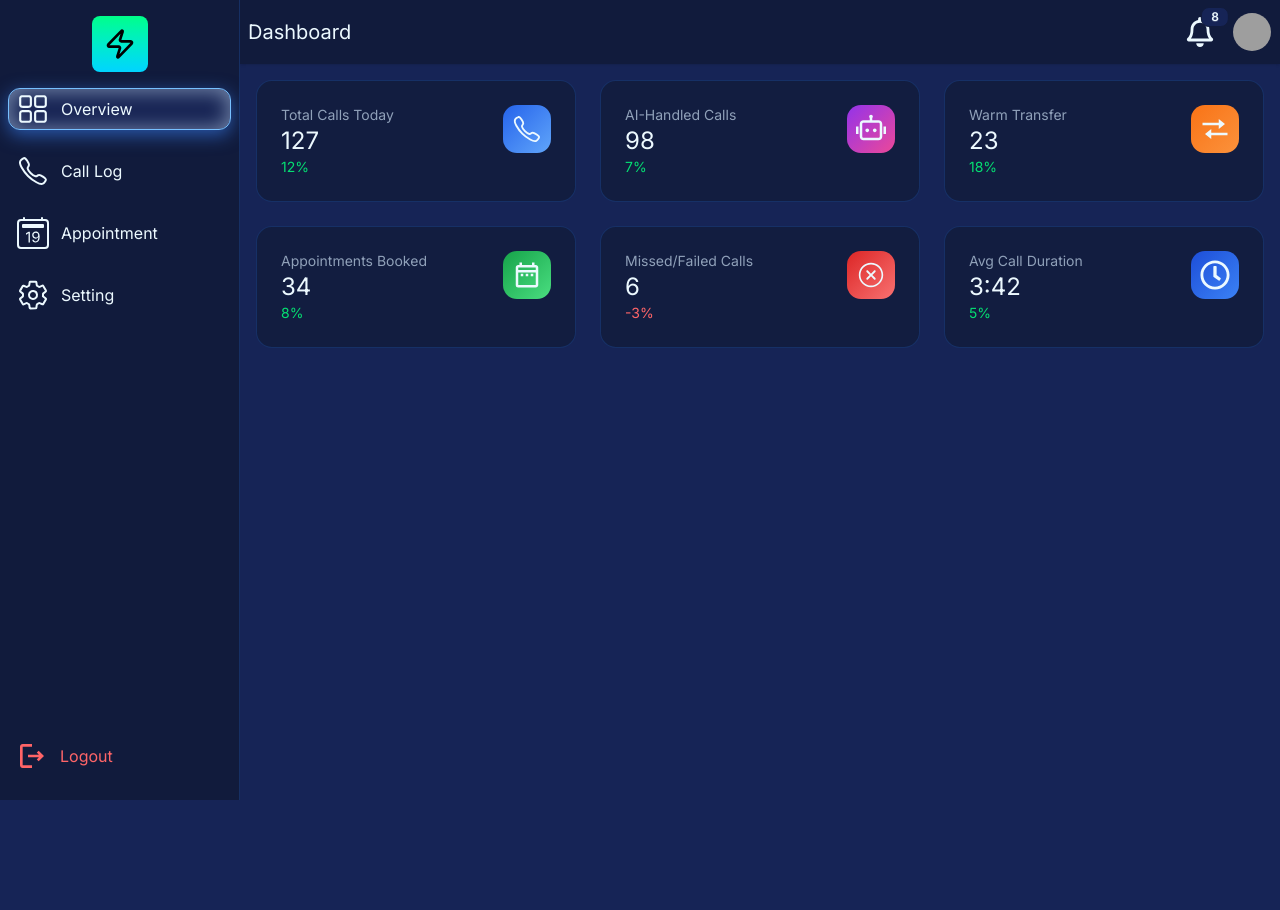
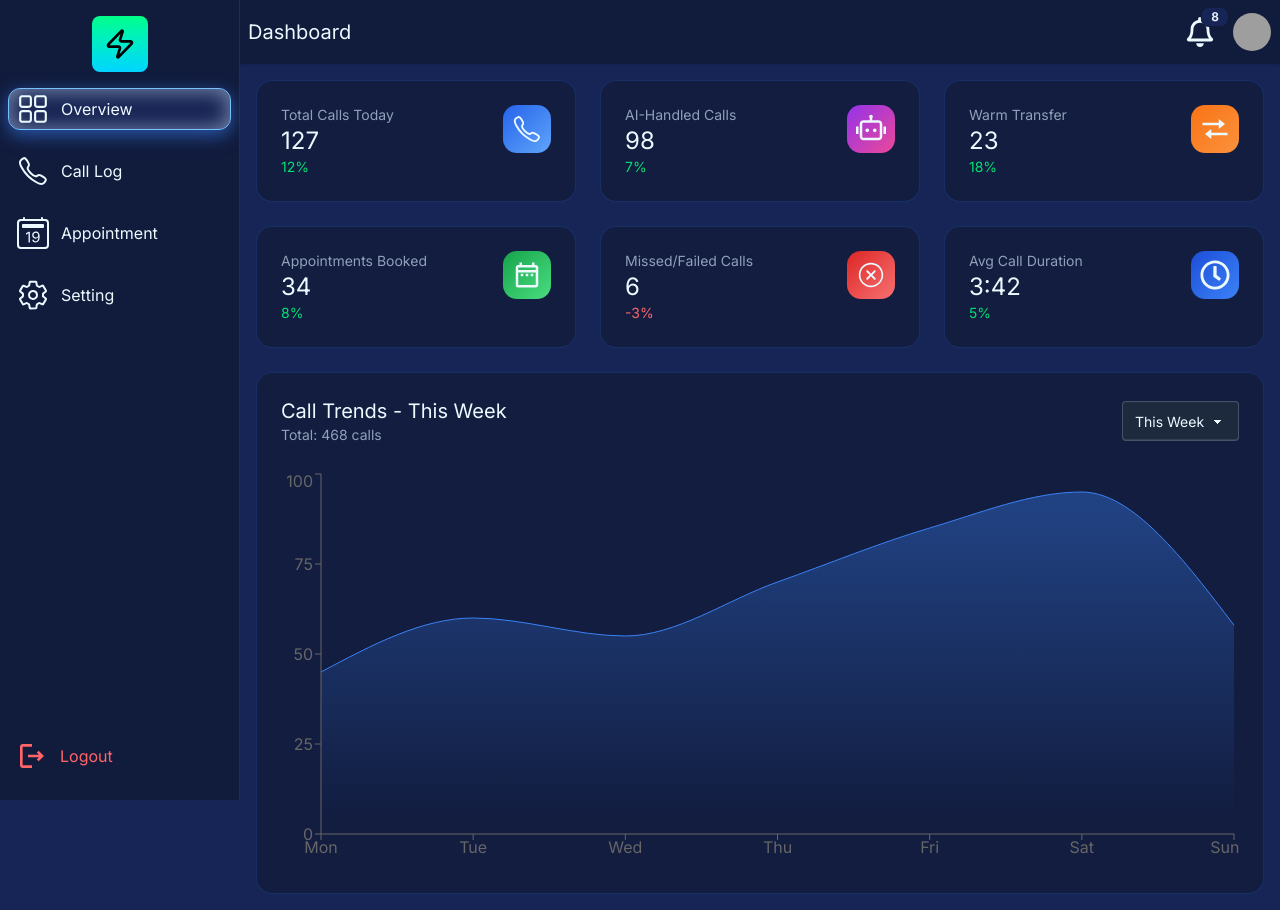
Before and after one commit to kamrulhasanPro/CallHub, a React (Vite) app: page / in a window 1280 px wide. Before the commit the page ends 800 px from the top, so only its background shows below. Built offline with nearby package versions, Linux system fonts and the light colour scheme; grey boxes are pictures that could not be loaded.

Commit message:
added chart section

```diff
--- a/package.json
+++ b/package.json
@@ -15,6 +15,7 @@
     "react-dom": "^19.2.0",
     "react-icons": "^5.5.0",
     "react-router": "^7.13.0",
+    "recharts": "^3.7.0",
     "tailwindcss": "^4.1.18"
   },
   "devDependencies": {
--- a/src/components/cards/StatsCard.jsx
+++ b/src/components/cards/StatsCard.jsx
@@ -8,6 +8,8 @@ const StatsCard = ({ stats }) => {
   return (
     <div className="border border-[#2B7FFF33] rounded-2xl bg-base-300 p-6">
       <div className="flex items-start justify-between gap-1">
+
+        {/* content */}
         <div>
           <p className="text-sm text-[#90A1B9]">{label}</p>
           <h4 className="text-2xl">{value}</h4>
@@ -18,13 +20,13 @@ const StatsCard = ({ stats }) => {
           </p>
         </div>
 
+        {/* icon */}
         <div
           className={`w-12 h-12 rounded-[14px]  flex items-center justify-center text-3xl`}
           style={{
             background: `linear-gradient(135deg, ${iconBgGradient[0]}, ${iconBgGradient[1]})`,
           }}
         >
-          {/* icon */}
           {icon}
         </div>
       </div>
--- /dev/null
+++ b/src/components/chart/CallsChart.jsx
@@ -0,0 +1,53 @@
+import {
+  AreaChart,
+  Area,
+  XAxis,
+  YAxis,
+  CartesianGrid,
+  Tooltip,
+} from "recharts";
+// import { RechartsDevtools } from '@recharts/devtools';
+
+// #endregion
+const CallsChart = ({ data }) => {
+  return (
+    <AreaChart
+      style={{
+        width: "100%",
+        maxWidth: "100vw",
+        maxHeight: "50vh",
+        aspectRatio: 1.618,
+      }}
+      responsive
+      data={data}
+    >
+      <defs>
+        <linearGradient id="colorCalls" x1="0" y1="0" x2="0" y2="1">
+          <stop offset="5%" stopColor="#3b82f6" stopOpacity={0.6} />
+          <stop offset="95%" stopColor="#3b82f6" stopOpacity={0} />
+        </linearGradient>
+      </defs>
+
+      <XAxis dataKey="day" />
+      <YAxis width="auto" />
+      <Tooltip
+        contentStyle={{
+          backgroundColor: "#0f172a",
+          borderRadius: "12px",
+          border: "1px solid #1e293b",
+          color: "#ffffff",
+          padding: "10px",
+        }}
+      />
+      <Area
+        type="monotone"
+        dataKey="calls"
+        stroke="#3b82f6"
+        fill="url(#colorCalls)"
+      />
+      {/* <RechartsDevtools /> */}
+    </AreaChart>
+  );
+};
+
+export default CallsChart;
--- /dev/null
+++ b/src/components/sections/dashboard/overview/StatsSection.jsx
@@ -0,0 +1,70 @@
+import React from "react";
+import StatsCard from "../../../cards/StatsCard";
+import { RiRobot2Line } from "react-icons/ri";
+import { BiTransfer } from "react-icons/bi";
+import { MdOutlineDateRange } from "react-icons/md";
+import { IoIosCloseCircleOutline } from "react-icons/io";
+import { FaRegClock } from "react-icons/fa";
+import { IoCallOutline } from "react-icons/io5";
+
+const allStatsData = [
+  {
+    id: 1,
+    label: "Total Calls Today",
+    icon: <IoCallOutline />,
+    iconBgGradient: ["#2563EB", "#60A5FA"],
+    value: 127,
+    growth: 12,
+  },
+  {
+    id: 2,
+    label: "AI-Handled Calls",
+    icon: <RiRobot2Line />,
+    iconBgGradient: ["#9333EA", "#EC4899"],
+    value: 98,
+    growth: 7,
+  },
+  {
+    id: 3,
+    label: "Warm Transfer",
+    icon: <BiTransfer />,
+    iconBgGradient: ["#F97316", "#FB923C"],
+    value: 23,
+    growth: 18,
+  },
+  {
+    id: 4,
+    label: "Appointments Booked",
+    icon: <MdOutlineDateRange />,
+    iconBgGradient: ["#16A34A", "#4ADE80"],
+    value: 34,
+    growth: 8,
+  },
+  {
+    id: 5,
+    label: "Missed/Failed Calls",
+    icon: <IoIosCloseCircleOutline />,
+    iconBgGradient: ["#DC2626", "#F87171"],
+    value: 6,
+    growth: -3,
+  },
+  {
+    id: 6,
+    label: "Avg Call Duration",
+    icon: <FaRegClock />,
+    iconBgGradient: ["#1D4ED8", "#3B82F6"],
+    value: "3:42",
+    growth: 5,
+  },
+];
+const StatsSection = () => {
+  return (
+    <section className="grid grid-cols-1 sm:grid-cols-2 md:grid-cols-3 gap-6">
+      {allStatsData.map((stats, i) => (
+        <StatsCard key={i} stats={stats} />
+      ))}
+    </section>
+  );
+};
+
+export default StatsSection;
--- /dev/null
+++ b/src/components/sections/dashboard/overview/WeekCallsChartSection.jsx
@@ -0,0 +1,40 @@
+import React from "react";
+import CallsChart from "../../../chart/CallsChart";
+
+const WeekCallsChartSection = () => {
+  const data = [
+    { day: "Mon", calls: 45 },
+    { day: "Tue", calls: 60 },
+    { day: "Wed", calls: 55 },
+    { day: "Thu", calls: 70 },
+    { day: "Fri", calls: 85 },
+    { day: "Sat", calls: 95 },
+    { day: "Sun", calls: 58 },
+  ];
+
+  const totalCalls = data.reduce((pre, next) => pre + next.calls, 0);
+  return (
+    <section className="bg-base-300 rounded-2xl border border-[#2B7FFF33] p-6">
+      <div className="mb-6 flex items-center justify-between">
+        {/* content */}
+        <div>
+          <h4 className="text-xl">Call Trends - This Week</h4>
+          <p className="text-sm text-[#90A1B9]">Total: {totalCalls} calls</p>
+        </div>
+
+        {/* sorting */}
+        <select defaultValue="Pick a color" className="select bg-[#1D293D] w-fit outline-none">
+          <option defaultChecked>This Week</option>
+          <option>This Month</option>
+          <option>This Year</option>
+          <option>Total</option>
+        </select>
+      </div>
+
+      {/* chart */}
+      <CallsChart data={data} />
+    </section>
+  );
+};
+
+export default WeekCallsChartSection;
--- a/src/pages/Dashboard/Overview.jsx
+++ b/src/pages/Dashboard/Overview.jsx
@@ -1,72 +1,17 @@
 import React from "react";
-import StatsCard from "../../components/cards/statsCard";
-import { RiRobot2Line } from "react-icons/ri";
-import { BiTransfer } from "react-icons/bi";
-import { MdOutlineDateRange } from "react-icons/md";
-import { IoIosCloseCircleOutline } from "react-icons/io";
-import { FaRegClock } from "react-icons/fa";
-import { IoCallOutline } from "react-icons/io5";
+import WeekCallsChartSection from "../../components/sections/dashboard/overview/WeekCallsChartSection";
+import StatsSection from "../../components/sections/dashboard/overview/StatsSection";
+
 
 const Overview = () => {
-  const allStatsData = [
-    {
-      id: 1,
-      label: "Total Calls Today",
-      icon: <IoCallOutline />,
-      iconBgGradient: ["#2563EB", "#60A5FA"],
-      value: 127,
-      growth: 12,
-    },
-    {
-      id: 2,
-      label: "AI-Handled Calls",
-      icon: <RiRobot2Line />,
-      iconBgGradient: ["#9333EA", "#EC4899"],
-      value: 98,
-      growth: 7,
-    },
-    {
-      id: 3,
-      label: "Warm Transfer",
-      icon: <BiTransfer />,
-      iconBgGradient: ["#F97316", "#FB923C"],
-      value: 23,
-      growth: 18,
-    },
-    {
-      id: 4,
-      label: "Appointments Booked",
-      icon: <MdOutlineDateRange />,
-      iconBgGradient: ["#16A34A", "#4ADE80"],
-      value: 34,
-      growth: 8,
-    },
-    {
-      id: 5,
-      label: "Missed/Failed Calls",
-      icon: <IoIosCloseCircleOutline />,
-      iconBgGradient: ["#DC2626", "#F87171"],
-      value: 6,
-      growth: -3,
-    },
-    {
-      id: 6,
-      label: "Avg Call Duration",
-      icon: <FaRegClock />,
-      iconBgGradient: ["#1D4ED8", "#3B82F6"],
-      value: "3:42",
-      growth: 5,
-    },
-  ];
+  return (
+    <div className="space-y-6">
+      {/* stats section */}
+      <StatsSection />
 
-  return (
-    <section>
-      <div className="grid grid-cols-1 sm:grid-cols-2 md:grid-cols-3 gap-6">
-        {allStatsData.map((stats, i) => (
-          <StatsCard key={i} stats={stats}/>
-        ))}
-      </div>
-    </section>
+      {/* weekend calls chart */}
+      <WeekCallsChartSection />
+    </div>
   );
 };
 
--- a/src/routers/MainRouter.jsx
+++ b/src/routers/MainRouter.jsx
@@ -11,8 +11,8 @@ export const router = createBrowserRouter([
     Component: DashboardLayout,
     children: [
       {
-        index:true,
-        Component: Overview
+        index: true,
+        Component: Overview,
       },
       {
         path: "call-log",
@@ -20,12 +20,12 @@ export const router = createBrowserRouter([
       },
       {
         path: "appointment",
-        Component: Appointment
+        Component: Appointment,
       },
       {
         path: "setting",
-        Component: Setting
-      }
+        Component: Setting,
+      },
     ],
   },
 ]);
```
Also changed, not shown: 1 other file (tests, documents, lock files or other folders).
